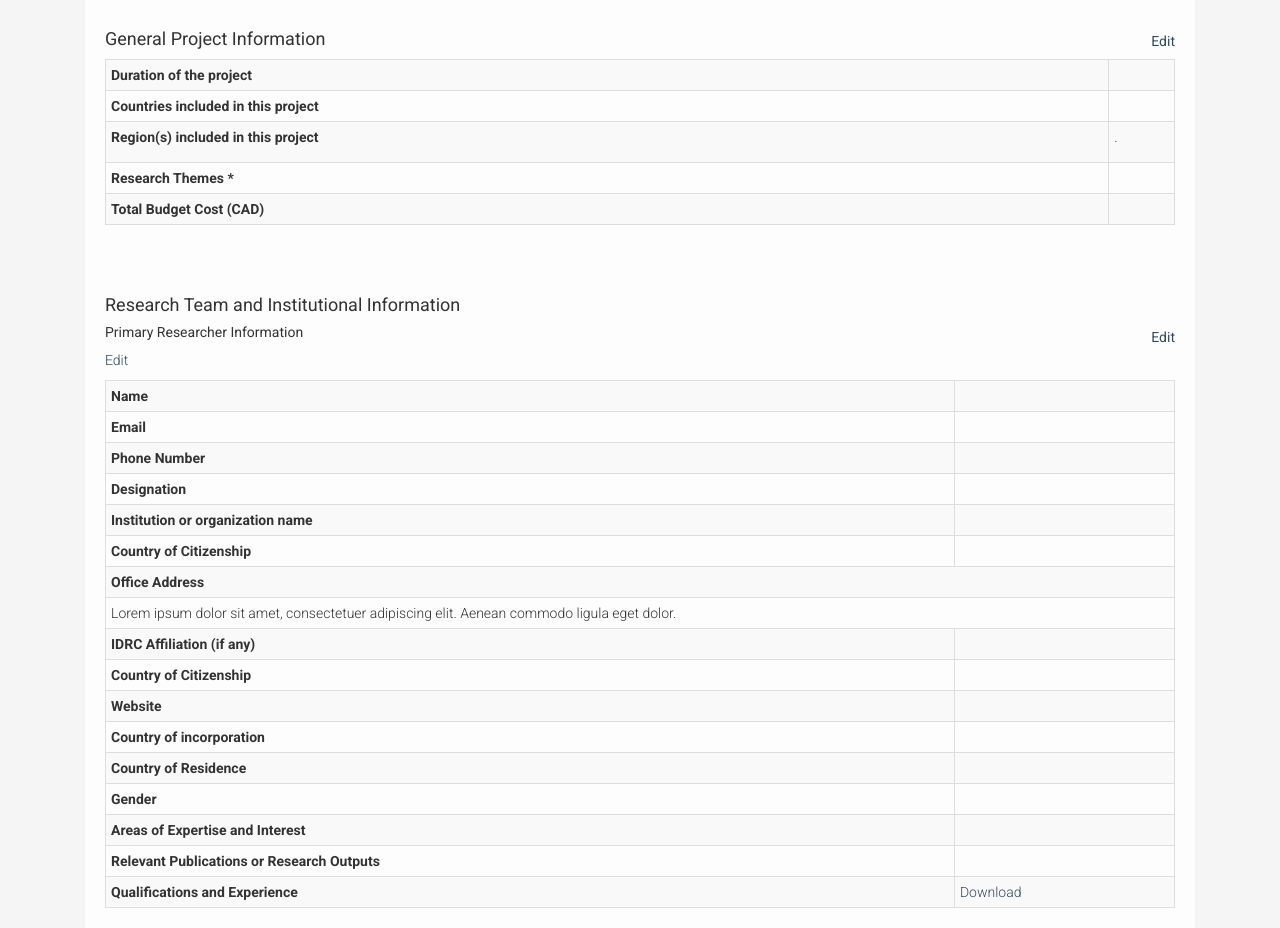
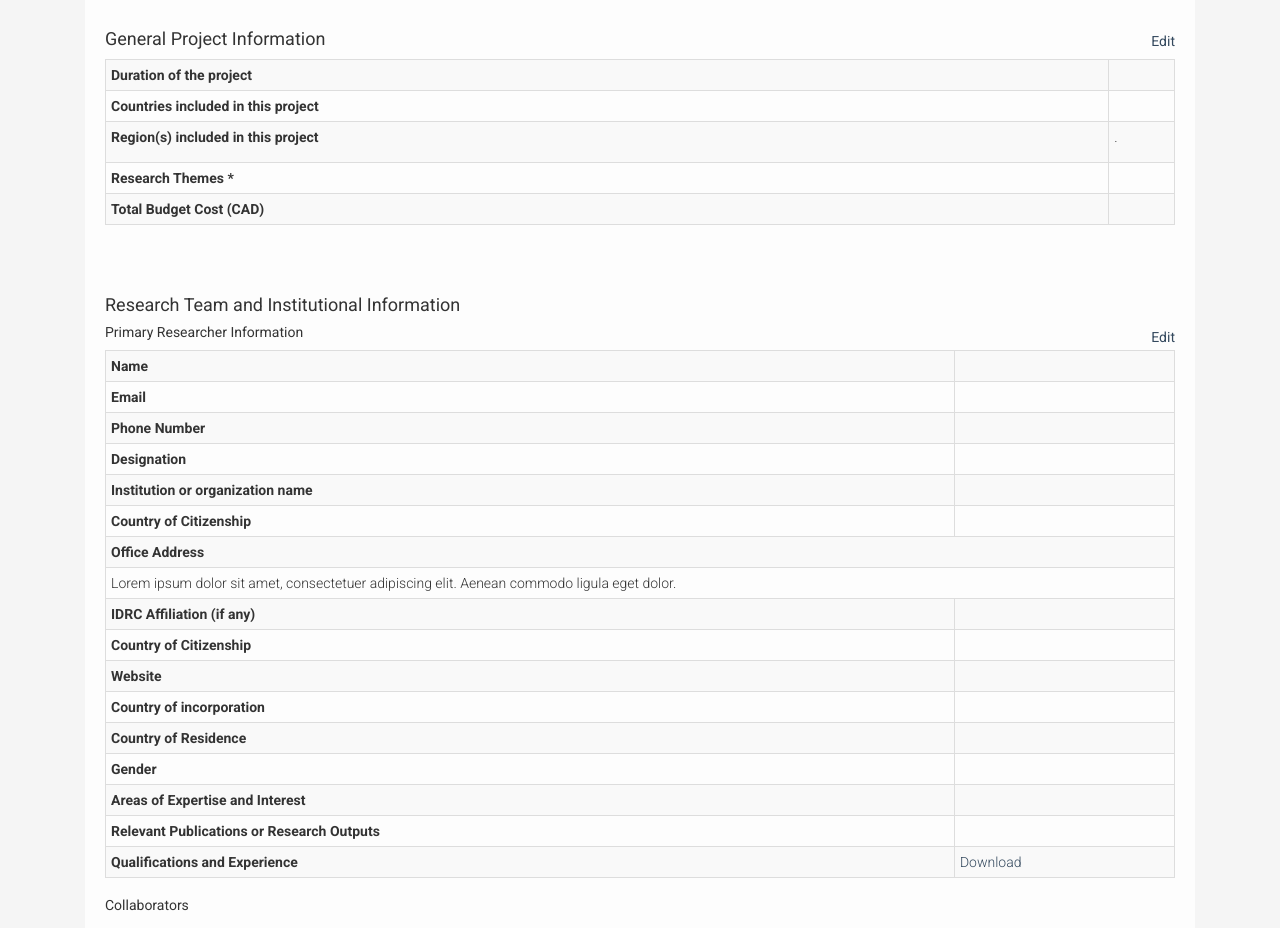
Before and after one commit to iHub/ocsdnet-proposals-portal, a PHP site: template application/views/new-proposal/proposal_preview.php in a window 1280 px wide. Shown: the part 287-1215 px from the top of the page. Run offline with PHP 8.4, Linux system fonts and the light colour scheme; the template is opened without the code that fills it, so the values that code supplies are empty.

Commit message:
revision

```diff
--- a/application/views/new-proposal/proposal_preview.php
+++ b/application/views/new-proposal/proposal_preview.php
@@ -119,7 +119,7 @@
         <tbody>
             <h4>Research Team and Institutional Information </h4>
             <h5>Primary Researcher Information<a href="javascript:;" class="edit-text pull-right">Edit</a></h5>
-            <a href="/user/edit" >Edit</a>
+            <!--<a href="/user/edit" >Edit</a> -->
         <tr>
             <th>Name</th><td><p><?php echo $user['first_name'] ?></p></td>
         </tr>
```
